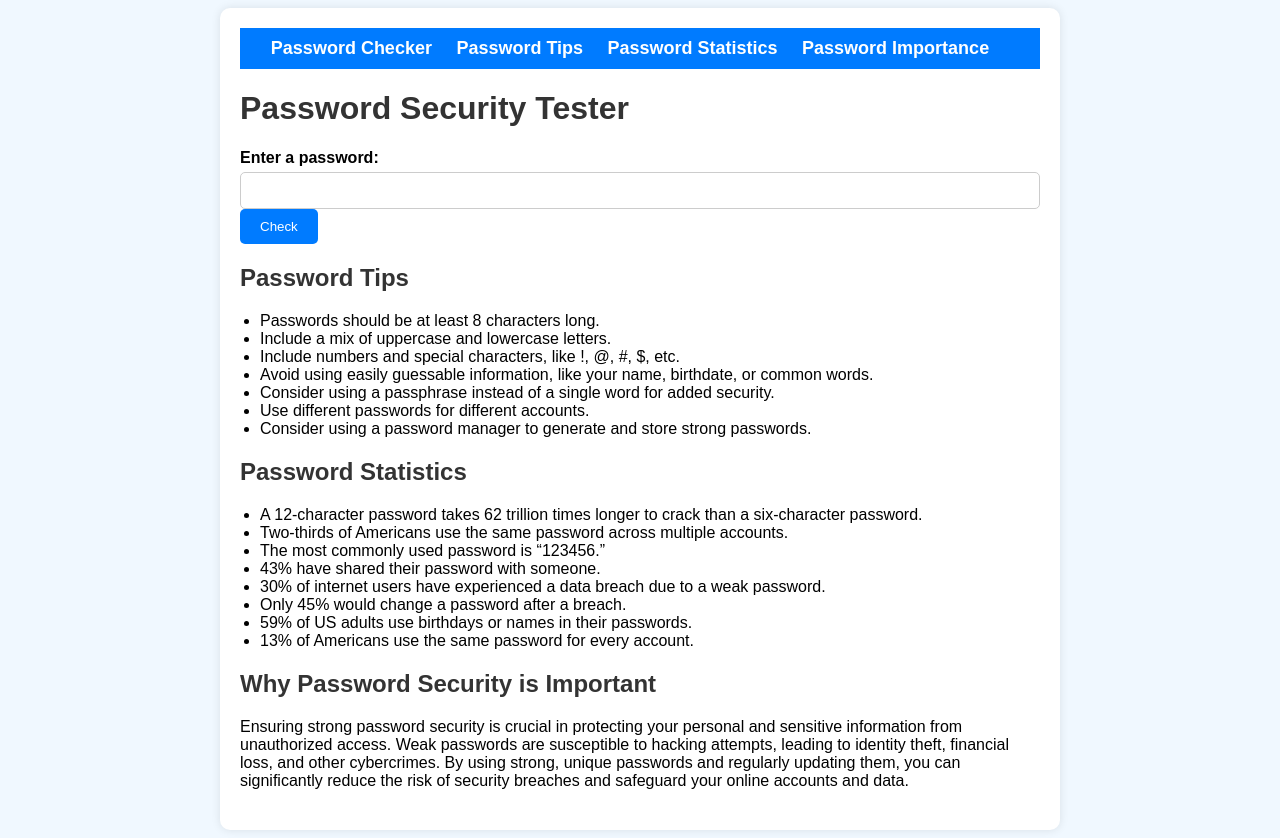
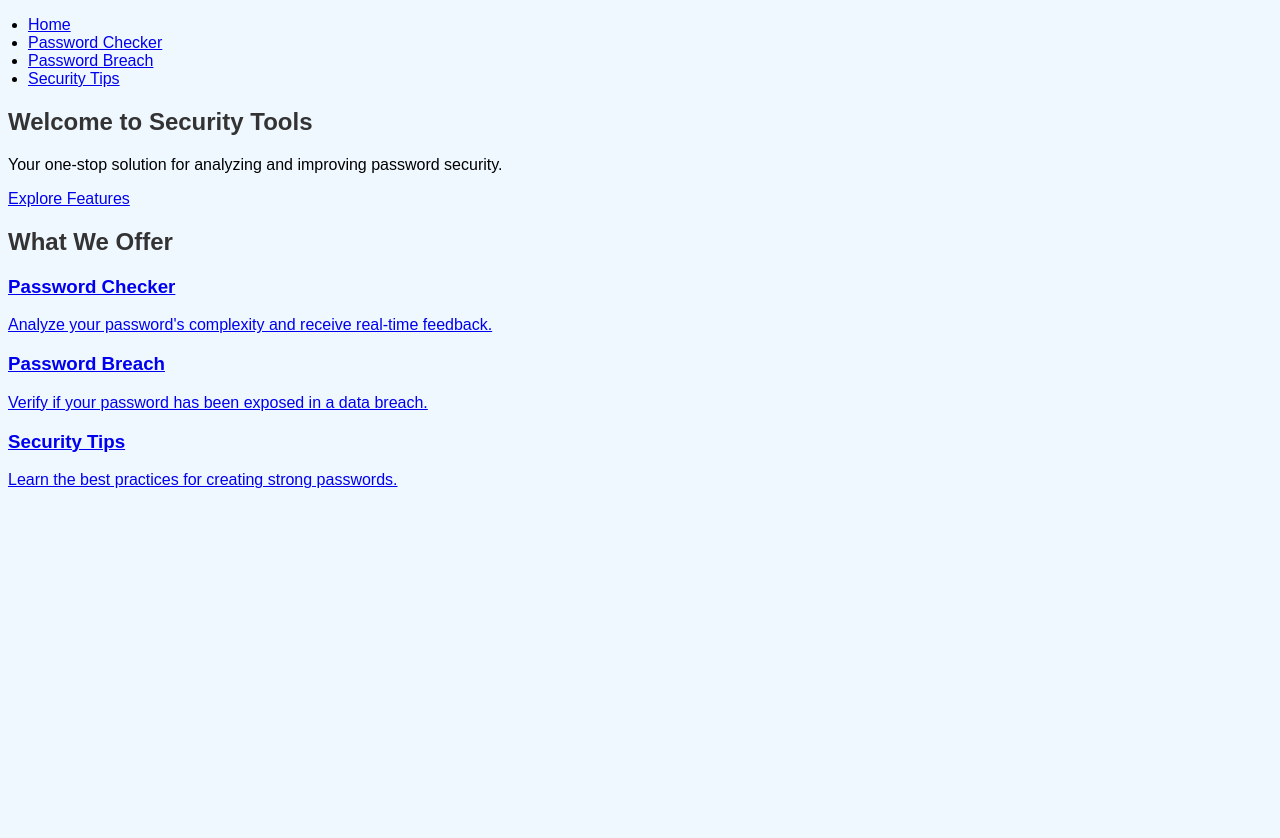
Before and after one commit to andrewzheng30/Password-Security-Website, a plain HTML site: page index.html in a window 1280 px wide. After the commit the page ends 800 px from the top, so only its background shows below. Drawn offline with Linux system fonts and the light colour scheme.

Commit message:
index.html

```diff
--- a/index.html
+++ b/index.html
@@ -3,61 +3,50 @@
 <head>
     <meta charset="UTF-8">
     <meta name="viewport" content="width=device-width, initial-scale=1.0">
-    <title>Password Strength Checker</title>
-    <link rel="stylesheet" href="styles.css"> <!-- Linking external CSS file -->
+    <title>Security Tools - Home</title>
+    <link rel="stylesheet" href="styles.css">
 </head>
 <body>
-    <div class="container">
-        <nav class="navigation">
+    <!-- Navigation Bar -->
+    <header class="navbar">
+        <nav>
             <ul>
-                <li><a href="#password-checker">Password Checker</a></li>
-                <li><a href="#password-tips">Password Tips</a></li>
-                <li><a href="#password-statistics">Password Statistics</a></li>
-                <li><a href="#password-importance">Password Importance</a></li>
+                <li><a href="index.html" class="active">Home</a></li>
+                <li><a href="password_checker.html">Password Checker</a></li>
+                <li><a href="password_breacher.html">Password Breach</a></li>
+                <li><a href="security_tips.html">Security Tips</a></li>
             </ul>
         </nav>
+    </header>
 
-        <h1 id="password-checker">Password Security Tester</h1>
-        <div class="input-container">
-            <label for="password">Enter a password:</label>
-            <input type="password" id="password">
-            <button id="check-button">Check</button>
+    <!-- Hero Section -->
+    <section class="hero">
+        <div class="hero-content">
+            <h1>Welcome to Security Tools</h1>
+            <p>Your one-stop solution for analyzing and improving password security.</p>
+            <a href="#features" class="cta-button">Explore Features</a>
         </div>
-        <div id="result"></div>
+    </section>
 
-        <div class="password-tips">
-            <h2 id="password-tips">Password Tips</h2>
-            <ul>
-                <li>Passwords should be at least 8 characters long.</li>
-                <li>Include a mix of uppercase and lowercase letters.</li>
-                <li>Include numbers and special characters, like !, @, #, $, etc.</li>
-                <li>Avoid using easily guessable information, like your name, birthdate, or common words.</li>
-                <li>Consider using a passphrase instead of a single word for added security.</li>
-                <li>Use different passwords for different accounts.</li>
-                <li>Consider using a password manager to generate and store strong passwords.</li>
-            </ul>
-        </div>
-
-        <div class="password-statistics">
-            <h2 id="password-statistics">Password Statistics</h2>
-            <ul>
-                <li>A 12-character password takes 62 trillion times longer to crack than a six-character password.</li>
-                <li>Two-thirds of Americans use the same password across multiple accounts.</li>
-                <li>The most commonly used password is “123456.”</li>
-                <li>43% have shared their password with someone.</li>
-                <li>30% of internet users have experienced a data breach due to a weak password.</li>
-                <li>Only 45% would change a password after a breach.</li>
-                <li>59% of US adults use birthdays or names in their passwords.</li>
-                <li>13% of Americans use the same password for every account.</li>
-            </ul>
-        </div>
-
-        <div class="password-importance">
-            <h2 id="password-importance">Why Password Security is Important</h2>
-            <p>Ensuring strong password security is crucial in protecting your personal and sensitive information from unauthorized access. Weak passwords are susceptible to hacking attempts, leading to identity theft, financial loss, and other cybercrimes. By using strong, unique passwords and regularly updating them, you can significantly reduce the risk of security breaches and safeguard your online accounts and data.</p>
-        </div>
-    </div>
-
-    <script src="script.js"></script>
+    <!-- Features Section -->
+    <main class="main-container">
+        <section id="features" class="features-overview">
+            <h2>What We Offer</h2>
+            <div class="features-container">
+                <a href="password_checker.html" class="feature">
+                    <h3>Password Checker</h3>
+                    <p>Analyze your password's complexity and receive real-time feedback.</p>
+                </a>
+                <a href="password_breacher.html" class="feature">
+                    <h3>Password Breach</h3>
+                    <p>Verify if your password has been exposed in a data breach.</p>
+                </a>
+                <a href="security_tips.html" class="feature">
+                    <h3>Security Tips</h3>
+                    <p>Learn the best practices for creating strong passwords.</p>
+                </a>
+            </div>
+        </section>
+    </main>
 </body>
 </html>
```
